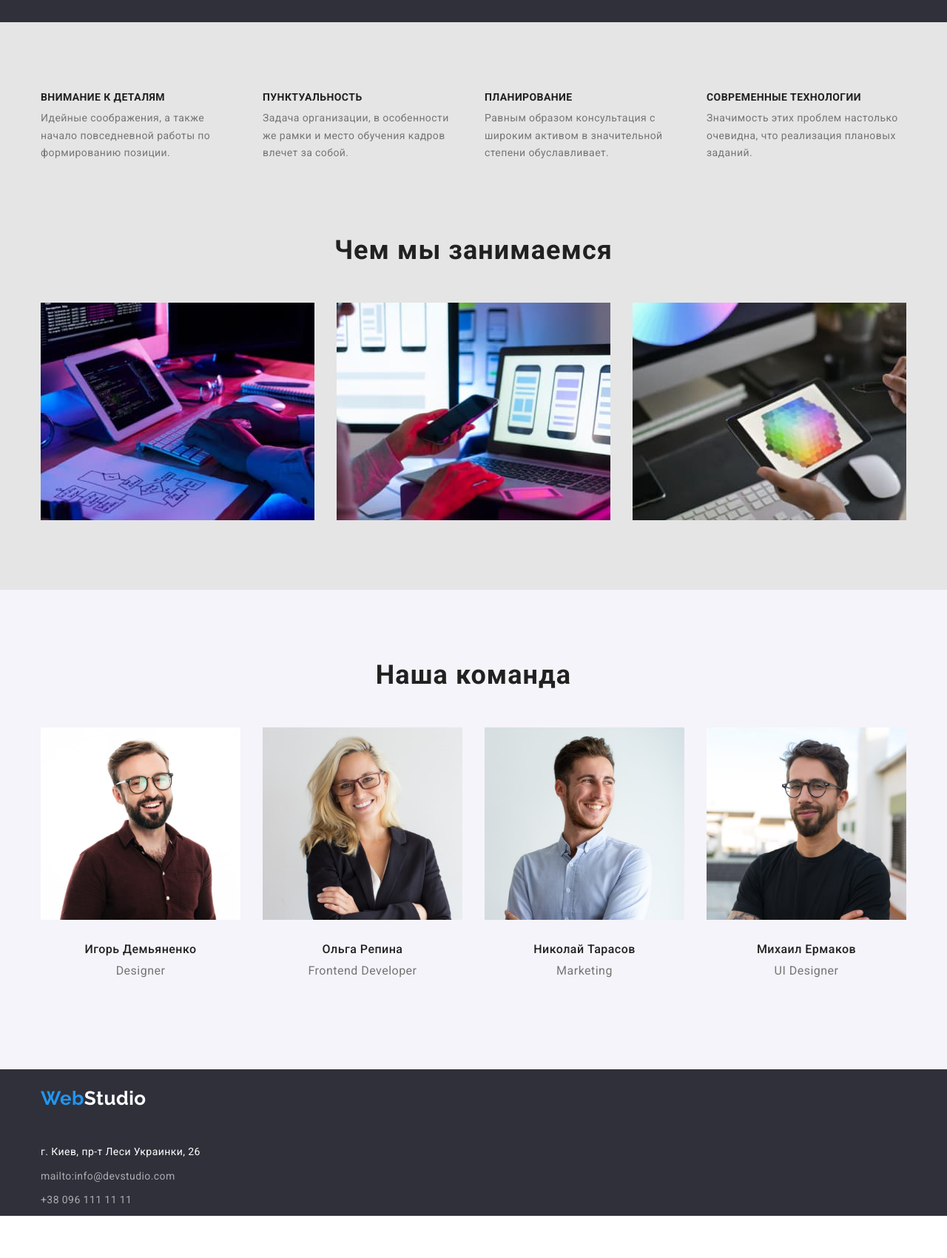
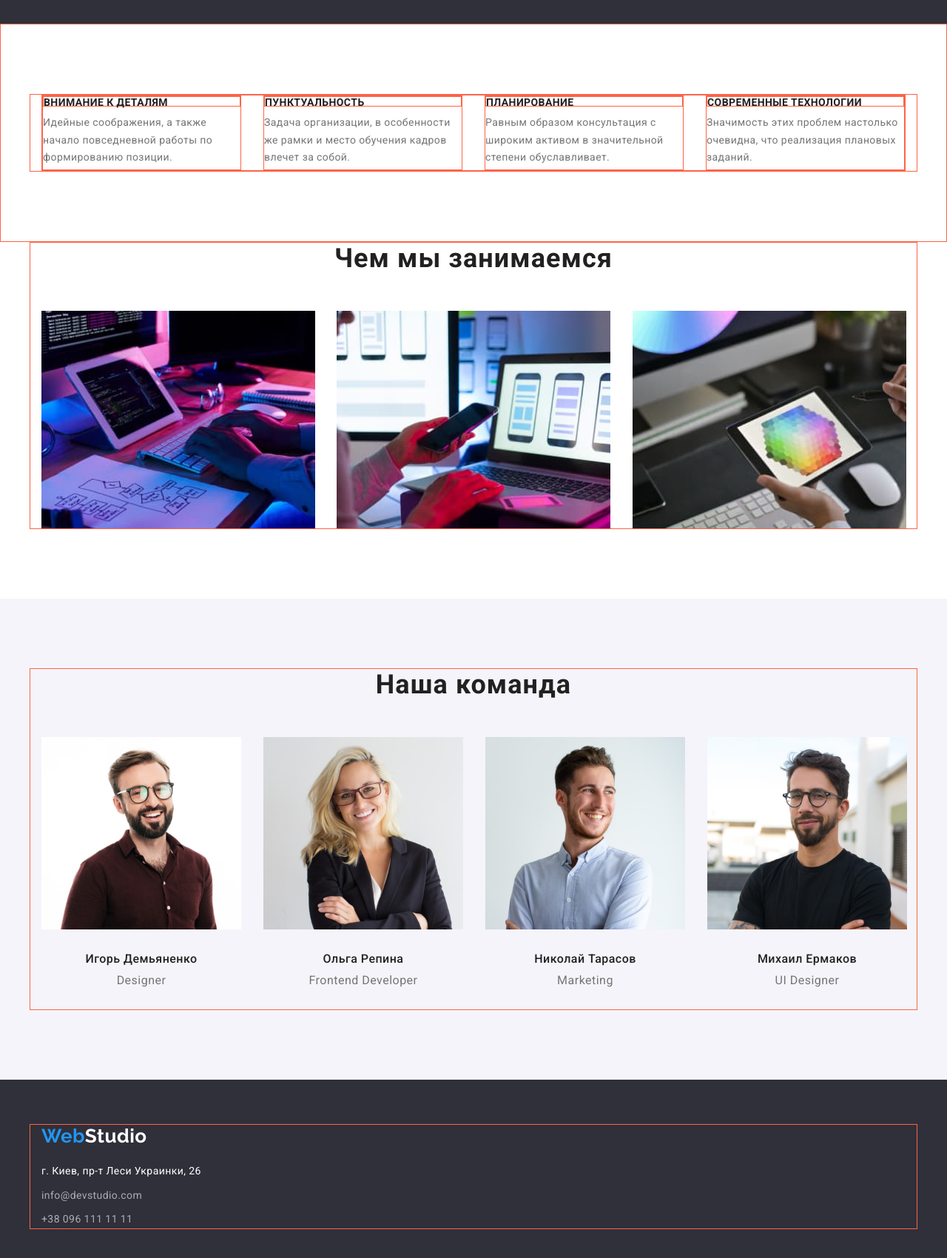
Before and after one commit to IvanTol/goit-markup-hw-03, a plain HTML site: page index.html in a window 1280 px wide. Shown: the part 660-2360 px from the top of the page at 74% size. Before the commit the page ends 2303 px from the top, so only its background shows below. Drawn offline with nearby package versions, Linux system fonts and the light colour scheme.

Commit message:
исправление ошибок в index

```diff
--- a/css/styles.css
+++ b/css/styles.css
@@ -41,7 +41,8 @@ h6 {
 }
 
 ul,
-ol {
+ol
+ {
   margin: 0;
   padding-left: 0;
 }
@@ -57,6 +58,7 @@ ul {
   margin-right: auto;
 
   width: 1200px;
+  border: 1px solid tomato;
 }
 
 .link {
@@ -64,11 +66,6 @@ ul {
   color: var(--primary-text-color);
 }
 
-.header {
-
-  padding-top: 24px;
-  padding-bottom: 25px;
-}
 
 /* ----------------------Logo-------------------------*/
 .nav-link-logo {
@@ -96,19 +93,6 @@ ul {
   font-size: 26px;
   line-height: 1.19;
 
-}
-
-.nav-link-logo.logo-footer {
-  margin-bottom: 20px;
-  display: inline-block;
-}
-
-.footerlogo {
-  color: #ffffff;
-  font-family: Raleway, sans-serif;
-  font-weight: 700;
-  font-size: 26px;
-  line-height: 1.19;
 }
 
 /* ---------------------навигация сайта------------------------ */
@@ -227,17 +211,28 @@ ul {
   background-color: var(--hero-text-color);
 }
 
-/* -----------------блок секций (чем мы занимаемся), наша команда------------------- */
+/* -----------------блок секций (чем мы занимаемся)------------------- */
+
+.section-block {
+  display: block;
+  background-color: var(--primary-white-color);
+
+  padding-top: 94px;
+  padding-bottom: 94px;
+  border: 1px solid tomato;
+
+}
+
 
 .main-item {
   display: flex;
-  margin-left: auto;
-  margin-right: auto;
+  border: 1px solid tomato;
 }
 
 .main-item .item {
   width: 270px;
   margin: 0 15px;
+  border: 1px solid tomato;
 }
 
 .item:last-child {
@@ -245,47 +240,6 @@ ul {
 }
 .item:first-child {
   margin-left: 0;
-}
-
-
-.section-block {
-  display: block;
-  background-color: var(--secondary-fon-color);
-
-  padding-top: 94px;
-  padding-bottom: 94px;
-
-}
-
-.no-padding {
-  padding-top: 0;
-}
-
-.gallery-flex {
-  display: flex;
-  margin-left: -30px;
-}
-
-/* .masters-item:not(:last-child) {
-  margin-left: -30px;
-} */
-
-/* .masters-item {
-  width: calc((100% - 60px) / 3);
-} */
-
-/* .masters-item {
-  width: calc((100% - 90px) / 3);
-  margin-left: 30px;
-} */
-
-.masters-item {
-  flex-basis: calc(100% / 3 - 30px);
-  margin-left: 30px;
-}
-
-.card-image.no-gap {
-  display: block;
 }
 
 .advant-title {
@@ -298,6 +252,8 @@ ul {
   letter-spacing: 0.03em;
   text-transform: uppercase;
 
+  border: 1px solid tomato;
+
 }
 
 .subtitle {
@@ -308,6 +264,16 @@ ul {
   letter-spacing: 0.03em;
 
 }
+
+
+.section-portfolio {
+  display: block;
+  background-color: var(--primary-white-color);
+
+  padding-top: 0px;
+  padding-bottom: 94px;
+}
+
 
 .section-title {
   margin-bottom: 50px;
@@ -320,6 +286,36 @@ ul {
 
 }
 
+
+.gallery-flex {
+  display: flex;
+  margin-left: -30px;
+}
+
+/* .masters-item:not(:last-child) {
+  margin-right: 30px;
+}
+.masters-item {
+  width: calc((100% - 60px) / 3);
+} */
+
+/* .masters-item {
+  width: calc((100% - 90px) / 3);
+  margin-left: 30px;
+} */
+
+.masters-item {
+  width: calc(100% / 3 - 30px);
+  margin-left: 30px;
+}
+
+
+.card-image.no-gap {
+  display: block;
+}
+
+
+/* ------------------------------наша команда------------------------------ */
 .section-command {
   background-color: var(--secondary-command-color);
   padding-top: 94px;
@@ -349,8 +345,10 @@ ul {
 
 }
 
-.img {
-  margin-bottom: 30px;
+
+.workers {
+  padding-top: 30px;
+  padding-bottom: 30px;
 }
 
 .section-name {
@@ -366,7 +364,6 @@ ul {
 
 .subtitle-profession {
   color: var(--title-text-color);
-margin-bottom: 30px;
 
   font-size: 16px;
   line-height: 1.19;
@@ -379,6 +376,8 @@ margin-bottom: 30px;
 
 .footer {
   background-color: var(--secondary-background-color);
+  padding-top: 60px;
+  padding-bottom: 60px;
 
 }
 
@@ -395,7 +394,6 @@ margin-bottom: 30px;
 
 .link-footer {
   display: inline-block;
-  margin-bottom: 9px;
   color: var(--footer-link-color);
   text-decoration: none;
   font-style: normal;
@@ -404,6 +402,36 @@ margin-bottom: 30px;
   line-height: 1.7;
   letter-spacing: 0.03em;
 
+}
+
+.logo-footer {
+  margin-bottom: 20px;
+  display: inline-block;
+
+  text-decoration: none;
+  color: var(--accent-color);
+  font-family: Raleway, sans-serif;
+  font-weight: 700;
+  font-size: 26px;
+  line-height: 1.19;
+}
+
+.logo-footer:hover,
+.logo-footer:focus {
+  color: var(--accent-color);
+}
+
+.footerlogo {
+  color: #ffffff;
+  font-family: Raleway, sans-serif;
+  font-weight: 700;
+  font-size: 26px;
+  line-height: 1.19;
+}
+
+
+.link-footer.mail {
+  margin-bottom: 9px;
 }
 
 /* -----------------------------------------------------Стили для Портфолио------------------------------------------------- */
@@ -436,7 +464,7 @@ button:focus {
 }
 
 .workin {
-  background-color: var(--secondary-fon-color);
+  background-color: var(--primary-white-color);
   margin-left: auto;
   margin-right: auto;
 }
@@ -479,7 +507,7 @@ button:focus {
 }
 
 .block-work {
-  background-color: var(--secondary-fon-color);
+  background-color: var(--primary-white-color);
   list-style: none;
   margin: 0px;
 }
--- a/index.html
+++ b/index.html
@@ -38,7 +38,7 @@
 
           <ul class="auth-nav">
             <li class="item">
-              <a class="link" href="mailto:info@devstudio.com">mailto:info@devstudio.com</a>
+              <a class="link" href="mailto:info@devstudio.com">info@devstudio.com</a>
             </li>
             <li class="item"><a class="link" href="tel:+380961111111">+38 096 111 11 11</a></li>
           </ul>
@@ -89,7 +89,7 @@
         </div>
       </section>
       <!----------------------------------------------testimonial section (чем мы занимаемся)------------------------------------------>
-      <section class="section-block no-padding">
+      <section class="section-portfolio">
         <div class="container">
           <h2 class="section-title">Чем мы занимаемся</h2>
           <ul class="gallery-flex">
@@ -108,33 +108,37 @@
           <ul class="command-flex">
             <li class="command">
               <img
-                class="img card-image no-gap"
+                class="card-image no-gap"
                 src="./images/product-designer.jpg"
                 alt="учасник команды"
                 width="270"
               />
-              <h3 class="section-name">Игорь Демьяненко</h3>
+              <div class="workers"><h3 class="section-name">Игорь Демьяненко</h3>
               <p class="subtitle-profession">Designer</p>
+            </div>
             </li>
             <li class="command">
               <img
-                class="img card-image no-gap"
+                class="card-image no-gap"
                 src="./images/frontend-developer.jpg"
                 alt="учасница команды"
                 width="270"
               />
-              <h3 class="section-name">Ольга Репина</h3>
+              <div class="workers"><h3 class="section-name">Ольга Репина</h3>
               <p class="subtitle-profession">Frontend Developer</p>
+            </div>
             </li>
             <li class="command">
-              <img class="img card-image no-gap" src="./images/marketing.jpg" alt="учасник команды" width="270" />
-              <h3 class="section-name">Николай Тарасов</h3>
+              <img class="card-image no-gap" src="./images/marketing.jpg" alt="учасник команды" width="270" />
+              <div class="workers"><h3 class="section-name">Николай Тарасов</h3>
               <p class="subtitle-profession">Marketing</p>
+            </div>
             </li>
             <li class="command">
-              <img class="img card-image no-gap" src="./images/ui-designer.jpg" alt="учасник команды" width="270" />
-              <h3 class="section-name">Михаил Ермаков</h3>
+              <img class="card-image no-gap" src="./images/ui-designer.jpg" alt="учасник команды" width="270" />
+              <div class="workers"><h3 class="section-name">Михаил Ермаков</h3>
               <p class="subtitle-profession">UI Designer</p>
+            </div>
             </li>
           </ul>
         </div>
@@ -143,8 +147,8 @@
     <!----------------------------------------------footer (подвал)---------------------------------------->
     <footer class="footer">
       <div class="container">
-        <a class="nav-link-logo logo-footer" href="./index.html"
-          >Web<span class="partlogo footerlogo">Studio</span></a
+        <a class="logo-footer" href="./index.html"
+          >Web<span class="footerlogo">Studio</span></a
         >
         <address>
           <ul>
@@ -158,7 +162,7 @@
               </a>
             </li>
             <li>
-              <a class="link-footer" href="mailto:info@devstudio.com">mailto:info@devstudio.com</a>
+              <a class="link-footer mail" href="mailto:info@devstudio.com">info@devstudio.com</a>
               <br />
             </li>
             <li><a class="link-footer" href="tel:+380961111111">+38 096 111 11 11</a></li>
```
